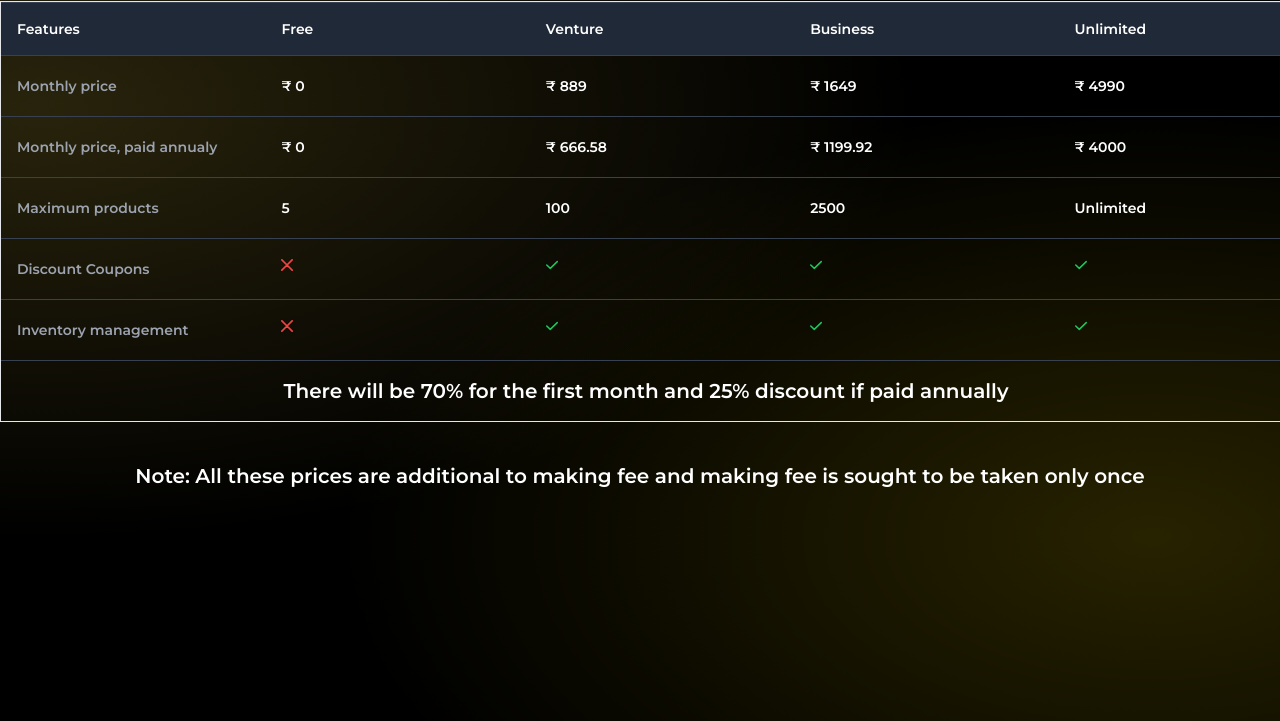
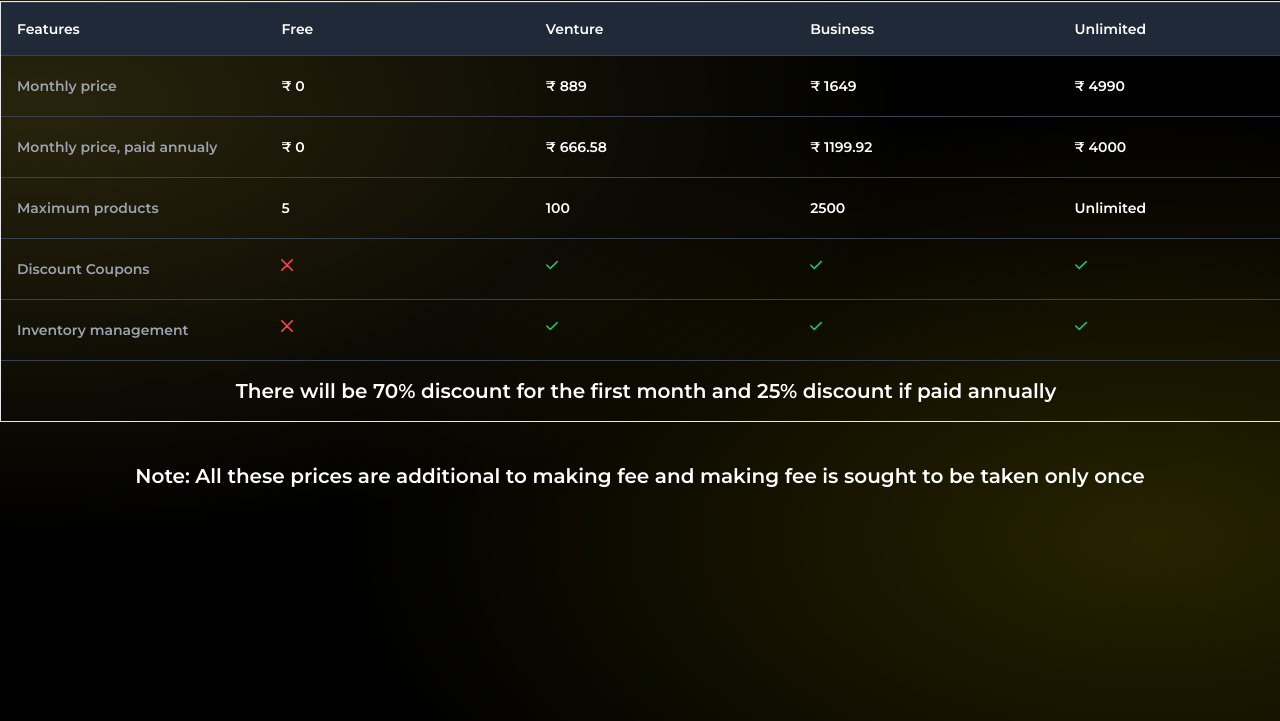
Before and after one commit to VedantAgnihotri/ex6nix-devs, a plain HTML site: page e-commerce.html in a window 1280 px wide. Shown: the part 79-800 px from the top of the page. Drawn offline with nearby package versions, Linux system fonts and the light colour scheme; a web font is replaced by a local one.

Commit message:
Update e-commerce.html

```diff
--- a/e-commerce.html
+++ b/e-commerce.html
@@ -256,7 +256,7 @@ radial-gradient(at 3% 23%, hsla(50, 98%, 64%, 0.159) 0px, transparent 50%);
                 </svg>
             </div>
         </div>
-       <p class="text-xl font-bold dark:text-white w-full text-center py-4">There will be 70% for the first month and 25% discount if paid annually</p>
+       <p class="text-xl font-bold dark:text-white w-full text-center py-4">There will be 70% discount for the first month and 25% discount if paid annually</p>
     </div>
     <p class="text-xl mt-10 font-bold dark:text-white w-full text-center">Note: All these prices are additional to making fee and making fee is sought to be taken only once</p>
 
```
